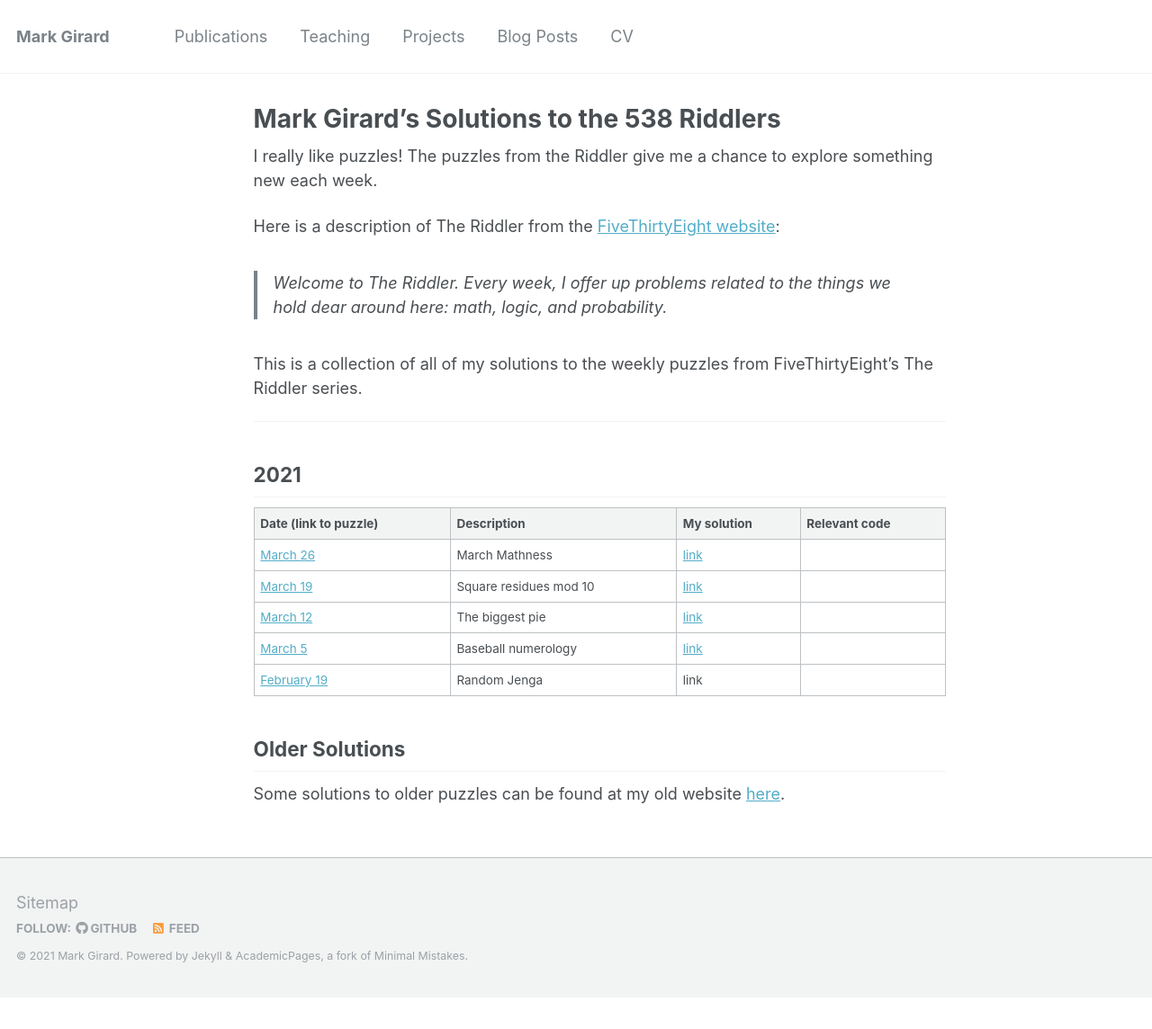
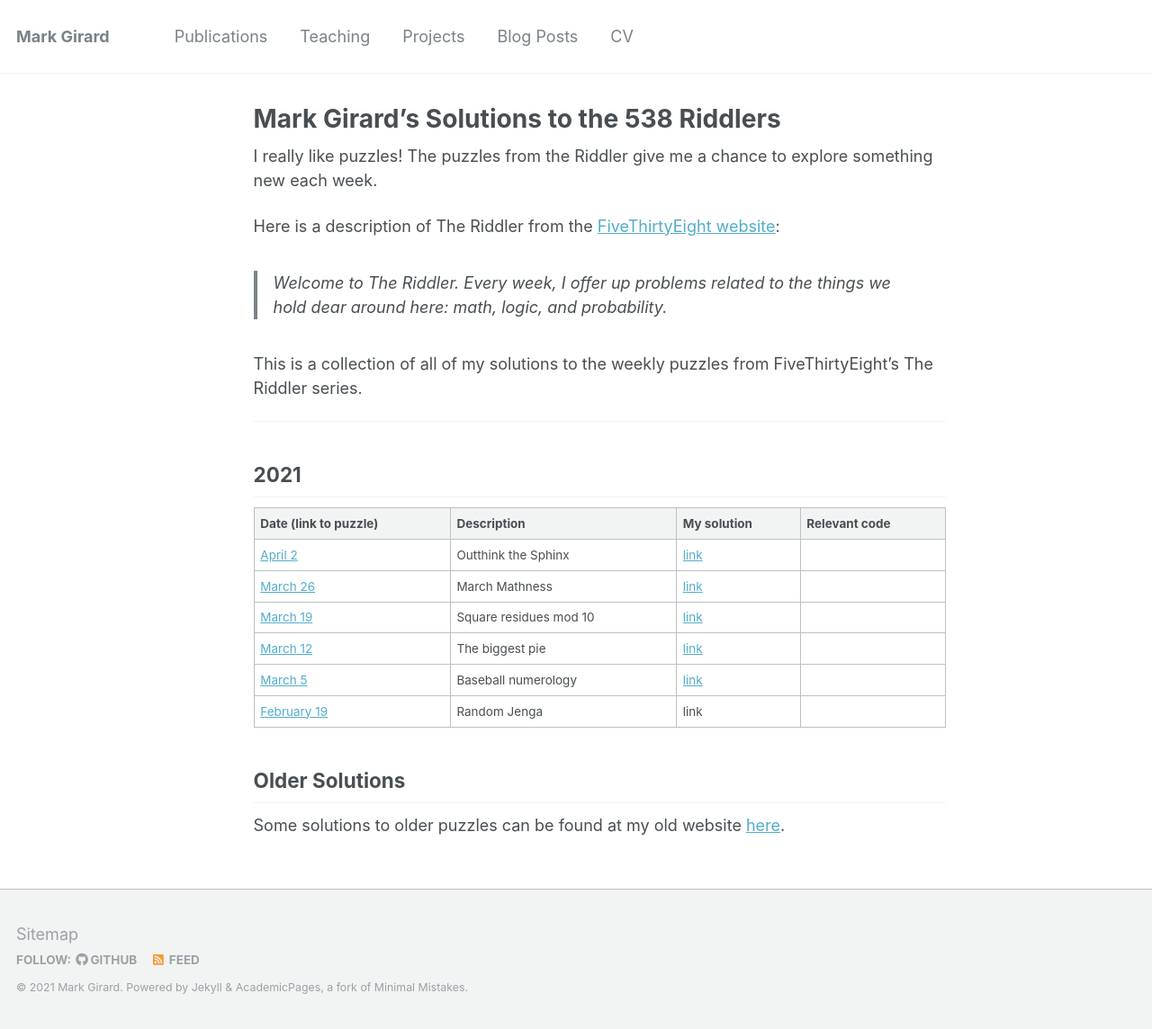
Before and after one commit to markwgirard/markwgirard.github.io, a Jekyll site: the page built from _pages/riddlers.md, in a window 1280 px wide. Shown: the whole page at 90% size. Built offline with Jekyll 4.4.1, drawn with Linux system fonts in a browser that asks for light colours; before the commit the page ends 1109 px from its top, so only the background shows below that.

Commit message:
new riddler

```diff
--- a/Gemfile
+++ b/Gemfile
@@ -9,6 +9,7 @@
 # This will help ensure the proper Jekyll version is running.
 # Happy Jekylling!
 
+require 'em/pure_ruby'
 gem "github-pages", group: :jekyll_plugins
 
 # If you want to use Jekyll native, uncomment the line below.
--- a/_pages/riddlers.md
+++ b/_pages/riddlers.md
@@ -21,6 +21,7 @@
 
 | Date (link to puzzle)                                                             | Description         | My solution | Relevant code |
 | --------------------------------------------------------------------------------- | ------------------- | ----------- |-------------- |
+| [April 2](https://fivethirtyeight.com/features/can-you-outthink-the-sphinx/) | Outthink the Sphinx     | [link](/riddlers/20210402_Riddler.pdf)        |             |
 | [March 26](https://fivethirtyeight.com/features/can-you-solve-march-mathness/) | March Mathness     | [link](/riddlers/20210326_Riddler.pdf)        |             |
 | [March 19](https://fivethirtyeight.com/features/can-you-find-an-extra-perfect-square/) | Square residues mod 10   | [link](/riddlers/20210319_Riddler.pdf)        |             |
 | [March 12](https://fivethirtyeight.com/features/can-you-bake-the-biggest-%cf%80/) | The biggest pie     | [link](/riddlers/20210312_Riddler.pdf)        |             |
```
Also changed, not shown: 5 other files.
